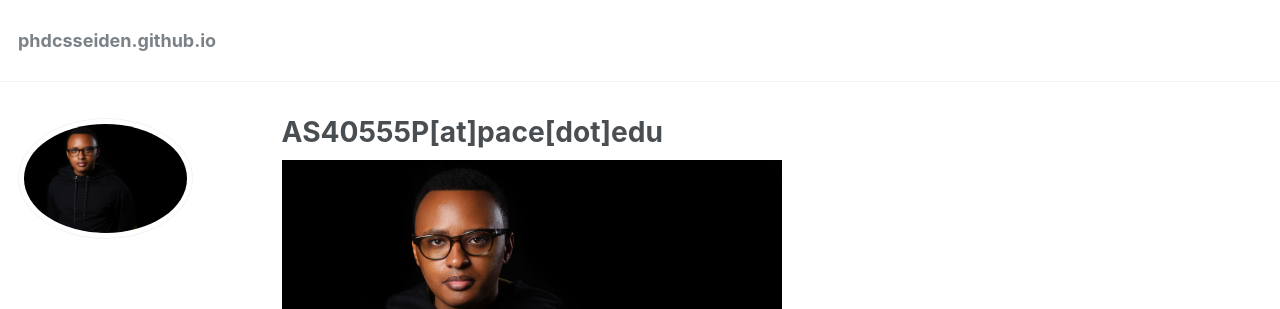
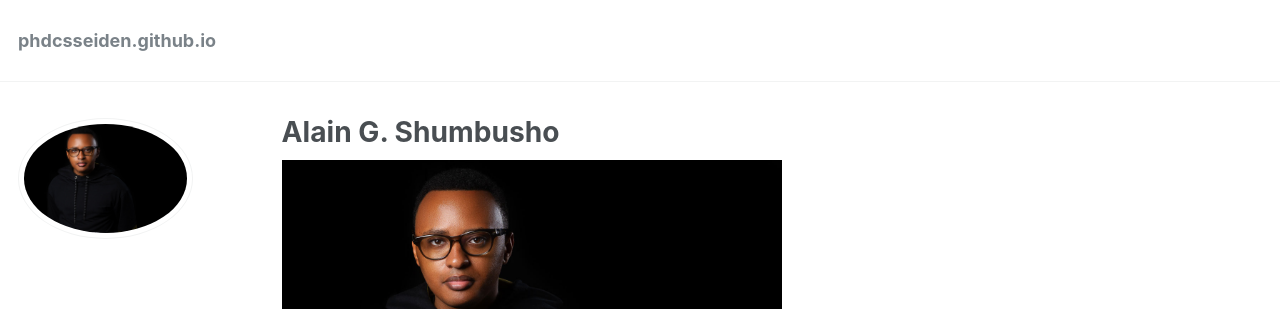
Before and after one commit to phdcsseiden/phdcsseiden.github.io, a Jekyll site: the page built from _pages/about.md, in a window 1280 px wide. Shown: the top 309 px of the page. Built offline with Jekyll 4.4.1, drawn with Linux system fonts in a browser that asks for light colours.

Commit message:
Update about.md

```diff
--- a/_pages/about.md
+++ b/_pages/about.md
@@ -1,8 +1,6 @@
 ---
 permalink: /
 title: "Alain G. Shumbusho "
-title: "PhD Student, Pace University "
-title: "AS40555P[at]pace[dot]edu "
 
 excerpt: "About me"
 author_profile: true
```
